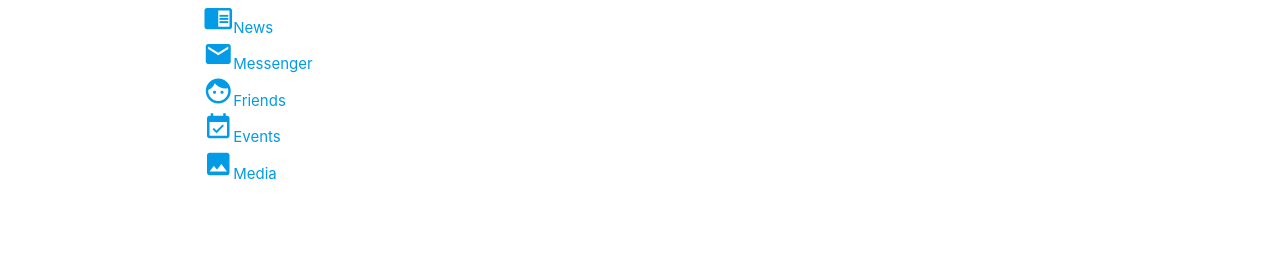
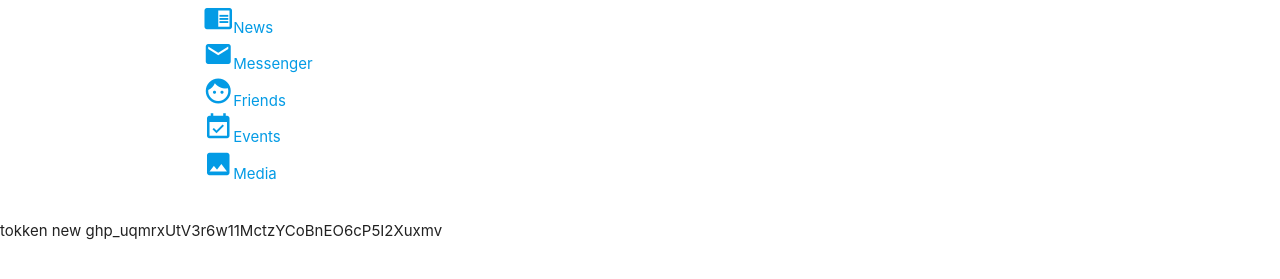
Before and after one commit to Camber62/Materialize, a plain HTML site: page index.html in a window 1280 px wide. Shown: the part 113-392 px from the top of the page. Drawn offline with Linux system fonts and the light colour scheme.

Commit message:
Tokken New

```diff
--- a/index.html
+++ b/index.html
@@ -53,5 +53,5 @@
     <div class="col">df</div>
 </div>
 </body>
-
+tokken new 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
 </html>
```
